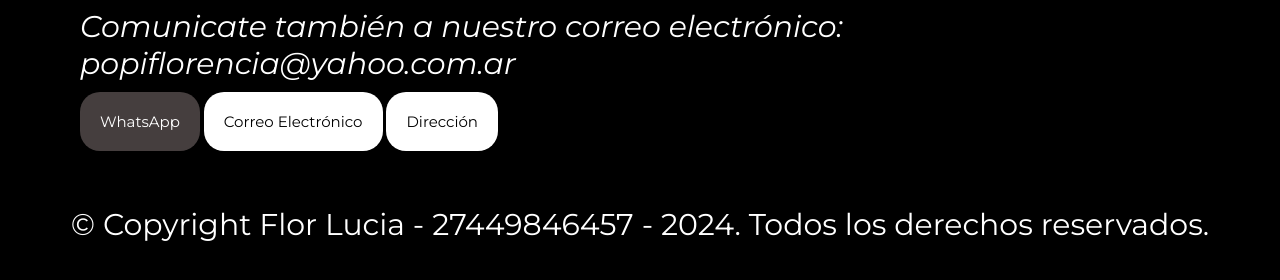
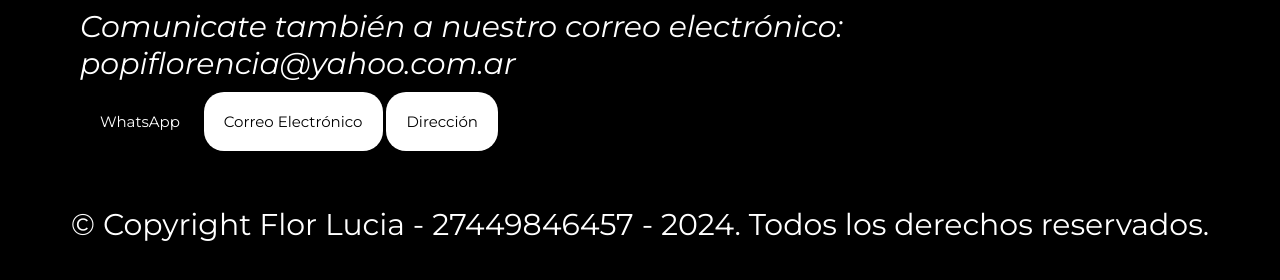
Before and after one commit to florrlucia/Trabajo-Final---Programacion-Web-Front-End, a plain HTML site: page public/views/Contacto.html in a window 1280 px wide. In both pictures the pointer is over the link "WhatsApp". Shown: the part 590-870 px from the top of the page. Drawn offline with Linux system fonts and the light colour scheme.

Commit message:
Update style.css

```diff
--- a/public/css/style.css
+++ b/public/css/style.css
@@ -275,6 +275,6 @@ input[type="Borrar"]:hover {
     width: fit-content;
 }
 main .Contacto:hover {
-    background-color: #453e3e;
+    background-color: #000000;
     color: #ffffff;
 }
```
